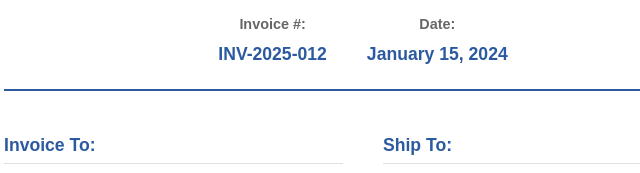
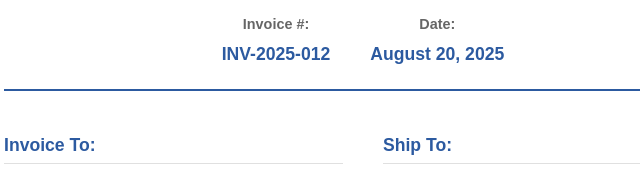
Before and after one commit to h200137j/mintiking, a plain HTML site: page index.html in a window 1280 px wide. Shown: the part 174-347 px from the top of the page, 277-917 px from the left. Drawn offline with Linux system fonts and the light colour scheme.

Commit message:
Update index.html

```diff
--- a/index.html
+++ b/index.html
@@ -21,7 +21,7 @@
             </div>
             <div class="invoice-date">
               <span class="meta-label">Date:</span>
-              <span class="meta-value">January 15, 2024</span>
+              <span class="meta-value">August 20, 2025</span>
             </div>
           </div>
         </header>
```
